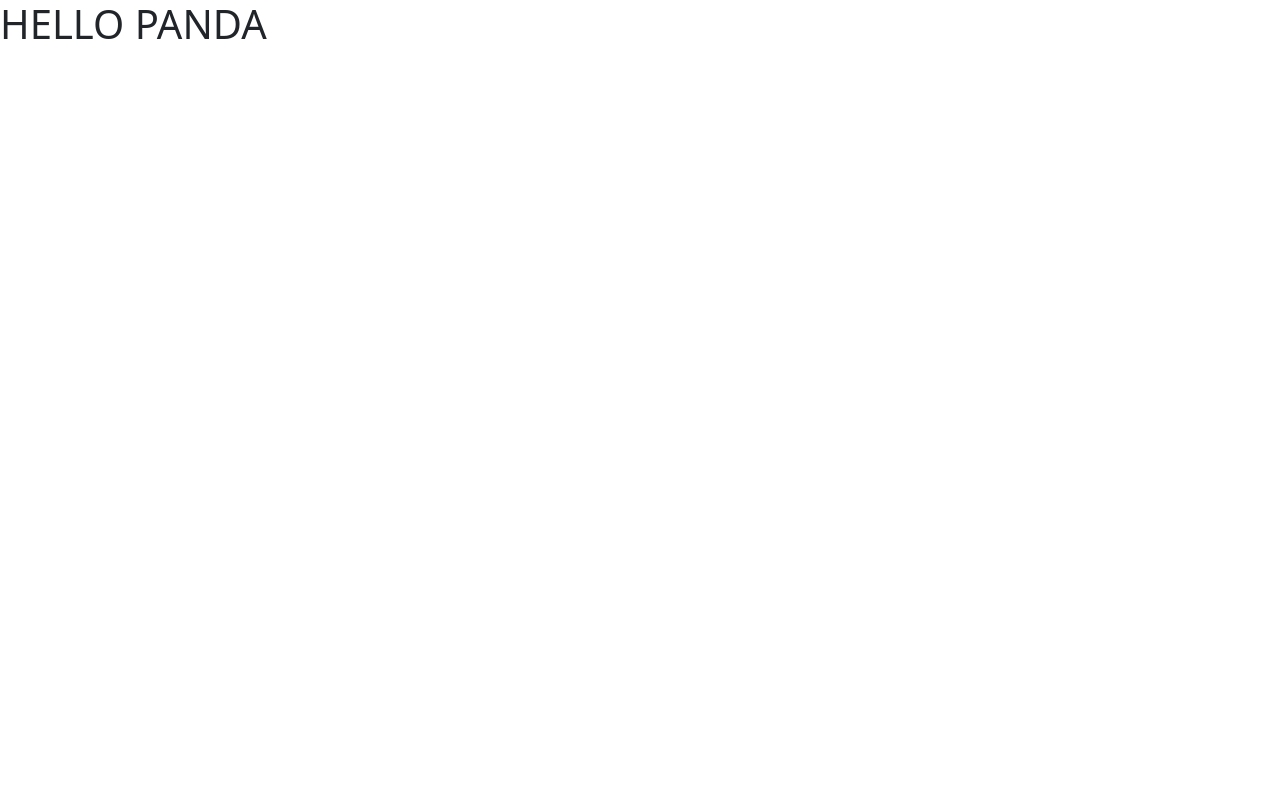
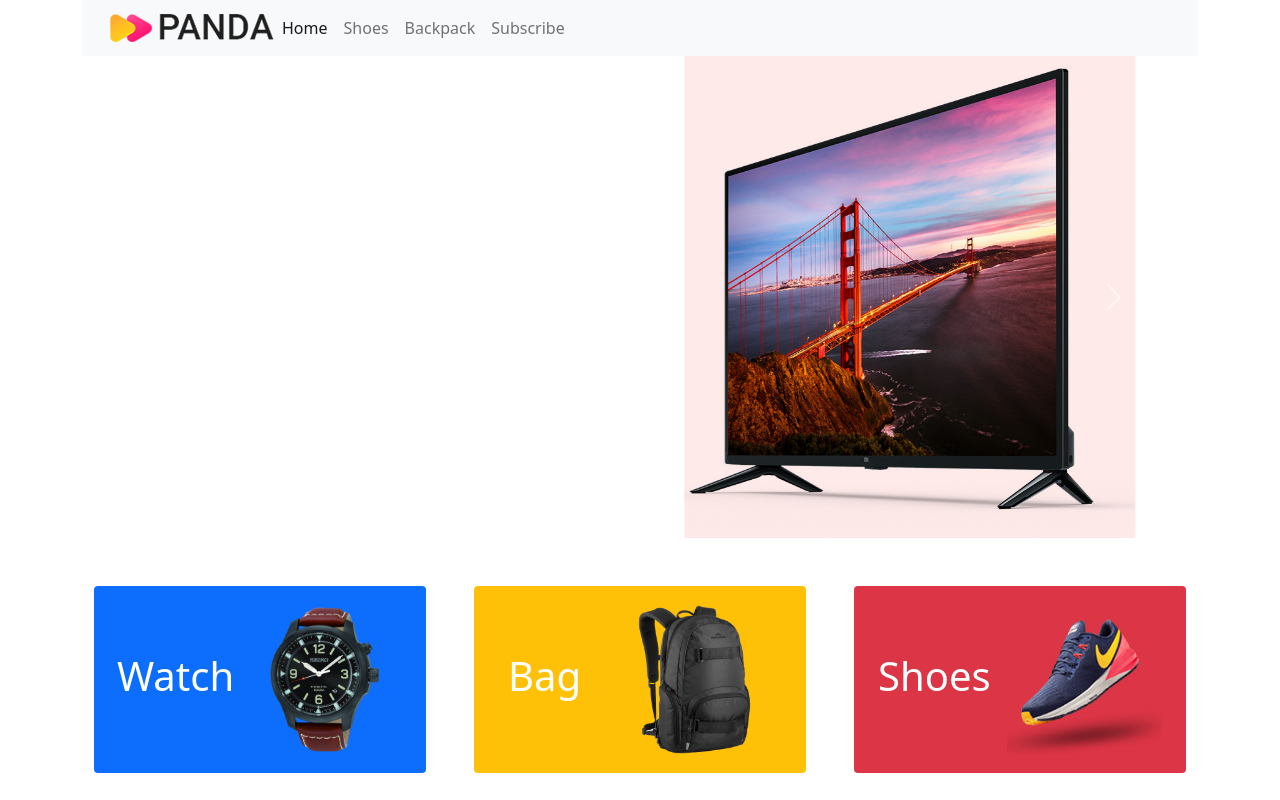
Before and after one commit to Avimistry4800/Panda-commerce-bootstrap, a plain HTML site: page index.html in a window 1280 px wide. Drawn offline with nearby package versions, Linux system fonts and the light colour scheme.

Commit message:
added header navbar, carasol, catagory

```diff
--- a/index.html
+++ b/index.html
@@ -3,11 +3,86 @@
 <head>
     <meta charset="UTF-8">
     <meta name="viewport" content="width=device-width, initial-scale=1.0">
-    <title>Document</title>
+    <title>PANDA COMMERCE</title>
     <link href="https://cdn.jsdelivr.net/npm/bootstrap@5.0.0-beta1/dist/css/bootstrap.min.css" rel="stylesheet" integrity="sha384-giJF6kkoqNQ00vy+HMDP7azOuL0xtbfIcaT9wjKHr8RbDVddVHyTfAAsrekwKmP1" crossorigin="anonymous">
 </head>
 <body>
-    <h1>HELLO PANDA</h1>
+    <header class="container">
+        <nav class="navbar navbar-expand-lg navbar-light bg-light">
+            <div class="container-fluid">
+              <a class="navbar-brand" href="#"></a>
+              <img src="images/logo.png" alt="">
+              <button class="navbar-toggler" type="button" data-bs-toggle="collapse" data-bs-target="#navbarNavAltMarkup" aria-controls="navbarNavAltMarkup" aria-expanded="false" aria-label="Toggle navigation">
+                <span class="navbar-toggler-icon"></span>
+              </button>
+              <div class="collapse navbar-collapse" id="navbarNavAltMarkup">
+                <div class="navbar-nav">
+                  <a class="nav-link active" aria-current="page" href="#">Home</a>
+                  <a class="nav-link" href="#">Shoes</a>
+                  <a class="nav-link" href="#">Backpack</a>
+                  <a class="nav-link " href="#" tabindex="-1" aria-disabled="true">Subscribe</a>
+                </div>
+              </div>
+            </div>
+          </nav>
+          <div id="carouselExampleControls" class="carousel slide" data-bs-ride="carousel">
+            <div class="carousel-inner">
+              <div class="carousel-item active">
+               <div class="row">
+                   <div class="col-md-7"></div>
+                   <div class="col-md-5">
+                    <img src="images/banner-images/tv.png" class="d-block w-100" alt="...">
+                   </div>
+               </div>
+                </div>
+              <div class="carousel-item">
+                <div class="row">
+                    <div class="col-md-7"></div>
+                    <div class="col-md-5">
+                        <img src="images/banner-images/headphone.png" class="d-block w-100" alt="...">
+                    </div>
+                </div>
+              </div>
+              <div class="carousel-item">
+                <div class="row">
+                    <div class="col-md-7"></div>
+                    <div class="col-md-5">
+                        <img src="images/banner-images/xbox.png" class="d-block w-100" alt="...">
+                    </div>
+                </div>
+              </div>
+            </div>
+            <a class="carousel-control-prev" href="#carouselExampleControls" role="button" data-bs-slide="prev">
+              <span class="carousel-control-prev-icon" aria-hidden="true"></span>
+              <span class="visually-hidden">Previous</span>
+            </a>
+            <a class="carousel-control-next" href="#carouselExampleControls" role="button" data-bs-slide="next">
+              <span class="carousel-control-next-icon" aria-hidden="true"></span>
+              <span class="visually-hidden">Next</span>
+            </a>
+          </div>
+    </header>
+    <main>
+        <section class="container px-4 mt-5">
+                <div class="row gx-5">
+                  <div class="col">
+                   <div class="p-3 rounded bg-primary d-flex align-items-center justify-content-around">
+                       <h1 class="text-white">Watch</h1>
+                    <img src="images/categories/watch.png" alt=""></div>
+                  </div>
+                  <div class="col">
+                   <div class="p-3 rounded bg-warning d-flex align-items-center justify-content-around">
+                       <h1 class="text-white">Bag</h1>
+                    <img src="images/categories/bag.png" alt=""></div>
+                  </div>
+                  <div class="col">
+                   <div class="p-3 rounded bg-danger d-flex align-items-center justify-content-around">
+                       <h1 class="text-white">Shoes</h1>
+                    <img src="images/categories/shoes.png" alt=""></div>
+                  </div>
+                </div>
+              </section>
+    </main>
     <script src="https://cdn.jsdelivr.net/npm/bootstrap@5.0.0-beta1/dist/js/bootstrap.bundle.min.js" integrity="sha384-ygbV9kiqUc6oa4msXn9868pTtWMgiQaeYH7/t7LECLbyPA2x65Kgf80OJFdroafW" crossorigin="anonymous"></script>
 </body>
 </html>
```
